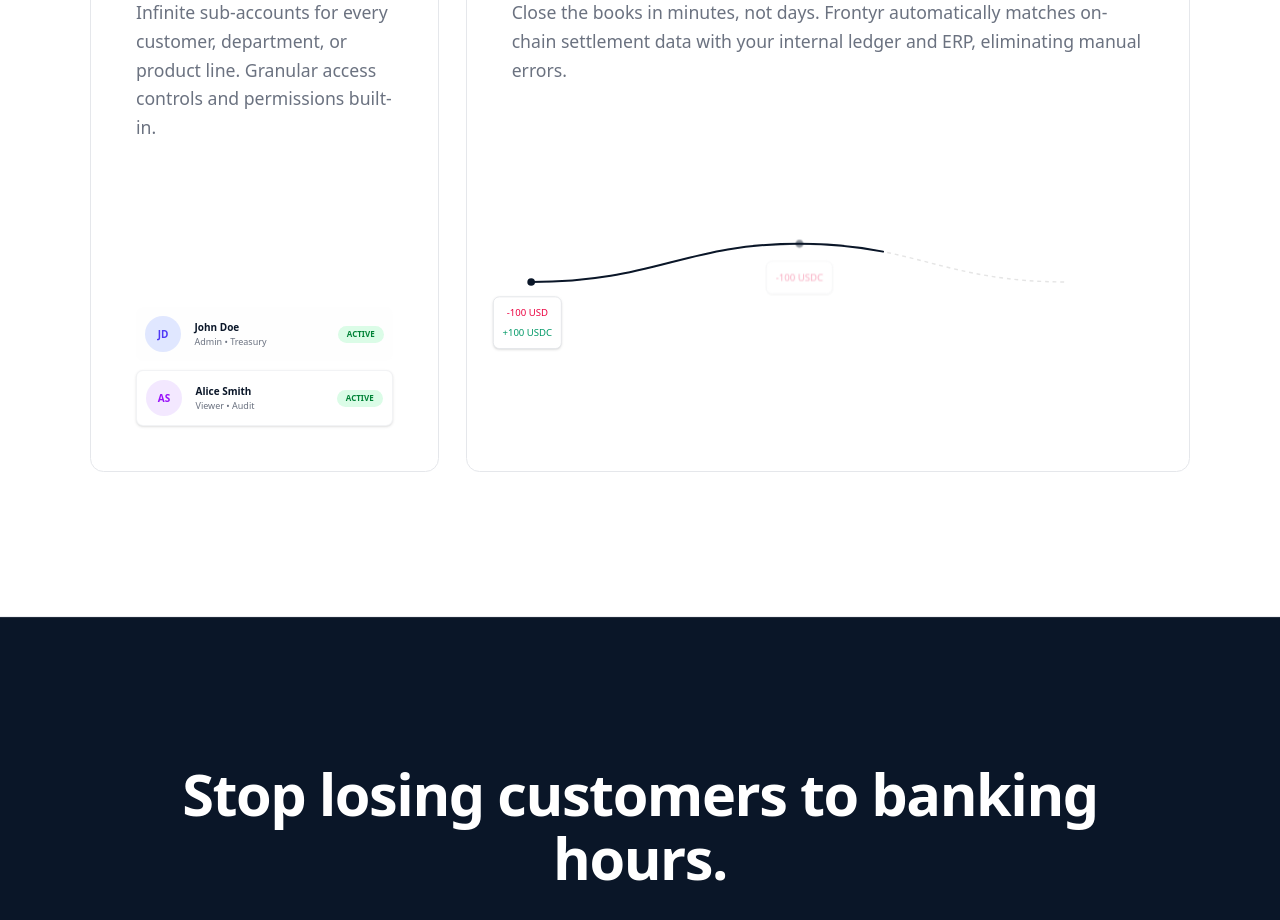
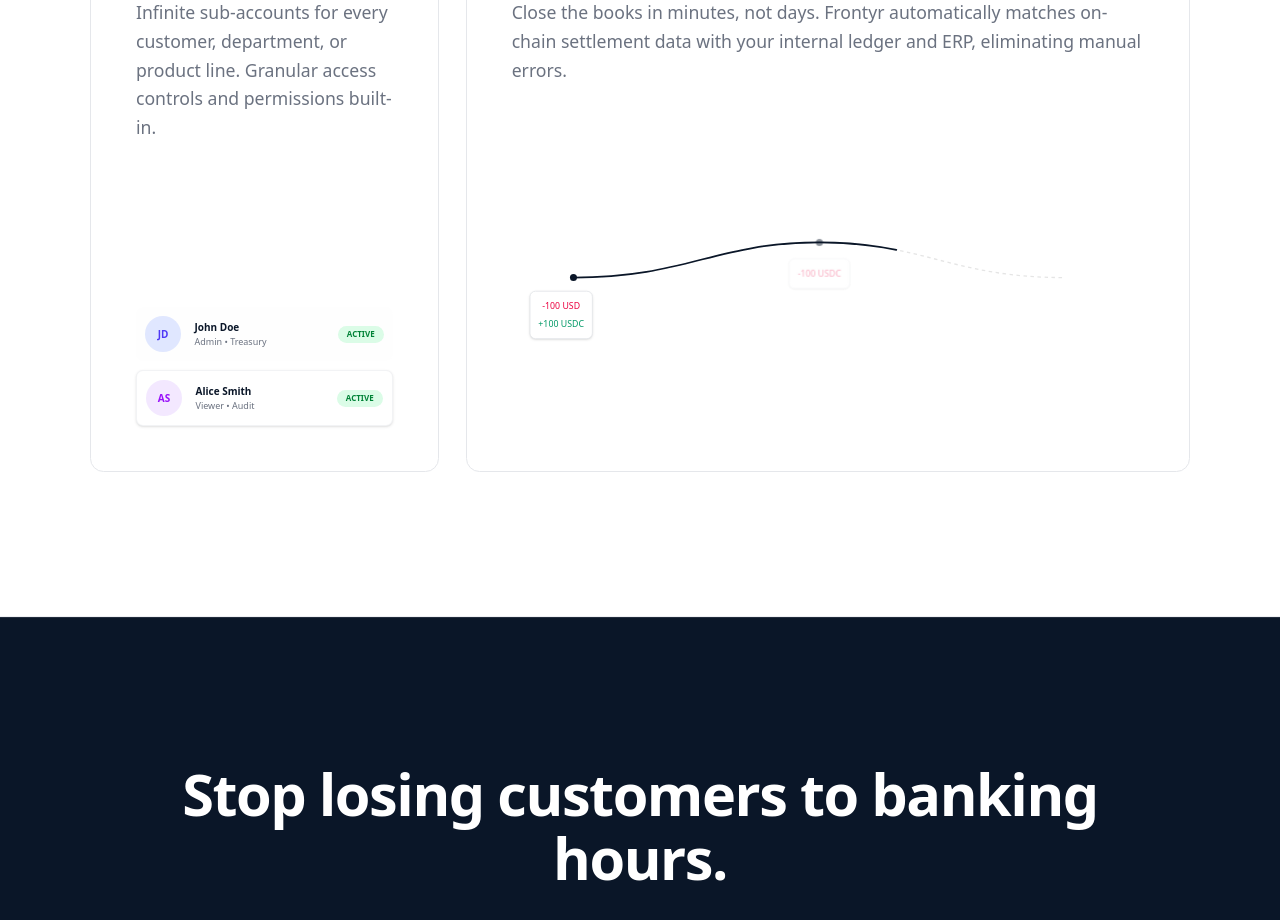
Before and after one commit to swedishfrenchpress/frontyr-website-exploration, a Next.js app: page / in a window 1280 px wide. Shown: the part 3820-4740 px from the top of the page. Built offline with nearby package versions, Linux system fonts and the light colour scheme.

Commit message:
reconcile animation.

```diff
--- a/app/components/ReconciliationAnimation.tsx
+++ b/app/components/ReconciliationAnimation.tsx
@@ -57,7 +57,7 @@ export function ReconciliationAnimation() {
 
   return (
     <div className="w-full h-full flex items-center justify-center bg-transparent">
-      <svg className="w-full h-full max-w-[900px] overflow-visible" viewBox="0 0 660 120">
+      <svg className="w-full h-full max-w-[900px] overflow-visible" viewBox="-50 -10 720 150">
         <defs>
           <filter id="glow-line" x="-20%" y="-20%" width="140%" height="140%">
             <feGaussianBlur stdDeviation="1" result="blur" />
@@ -95,7 +95,7 @@ export function ReconciliationAnimation() {
         <g className="transition-all duration-500 opacity-100 translate-y-0">
           <circle cx="20" cy="60" r="4" fill="#0A1628" />
           {/* Label Box */}
-          <foreignObject x="-20" y="75" width="100" height="60" style={{ overflow: 'visible' }}>
+          <foreignObject x="-30" y="75" width="100" height="60" style={{ overflow: 'visible' }}>
              <div className={`
                bg-white border border-border shadow-sm rounded-md p-2 flex flex-col items-center gap-1 w-max
                transition-all duration-500
```
